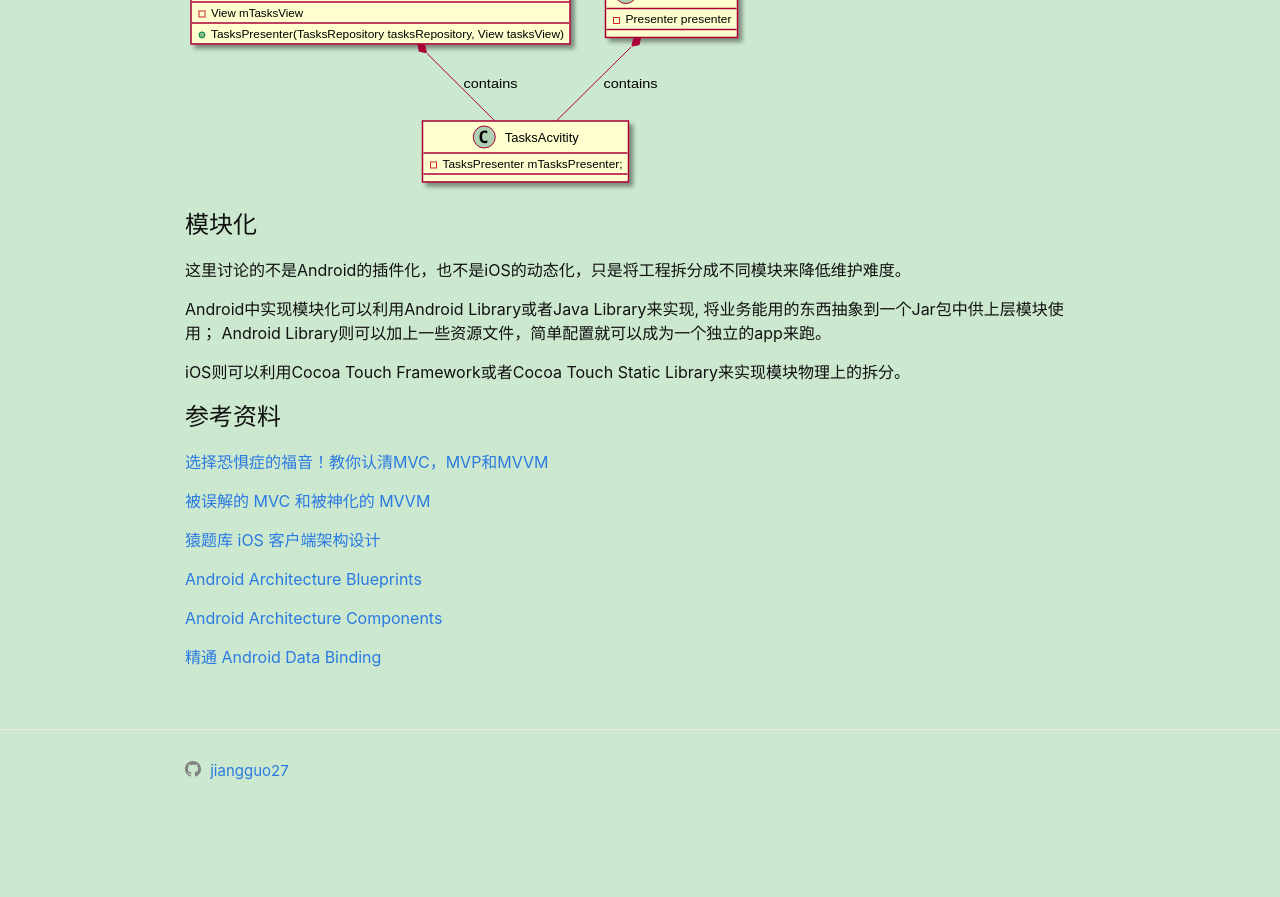
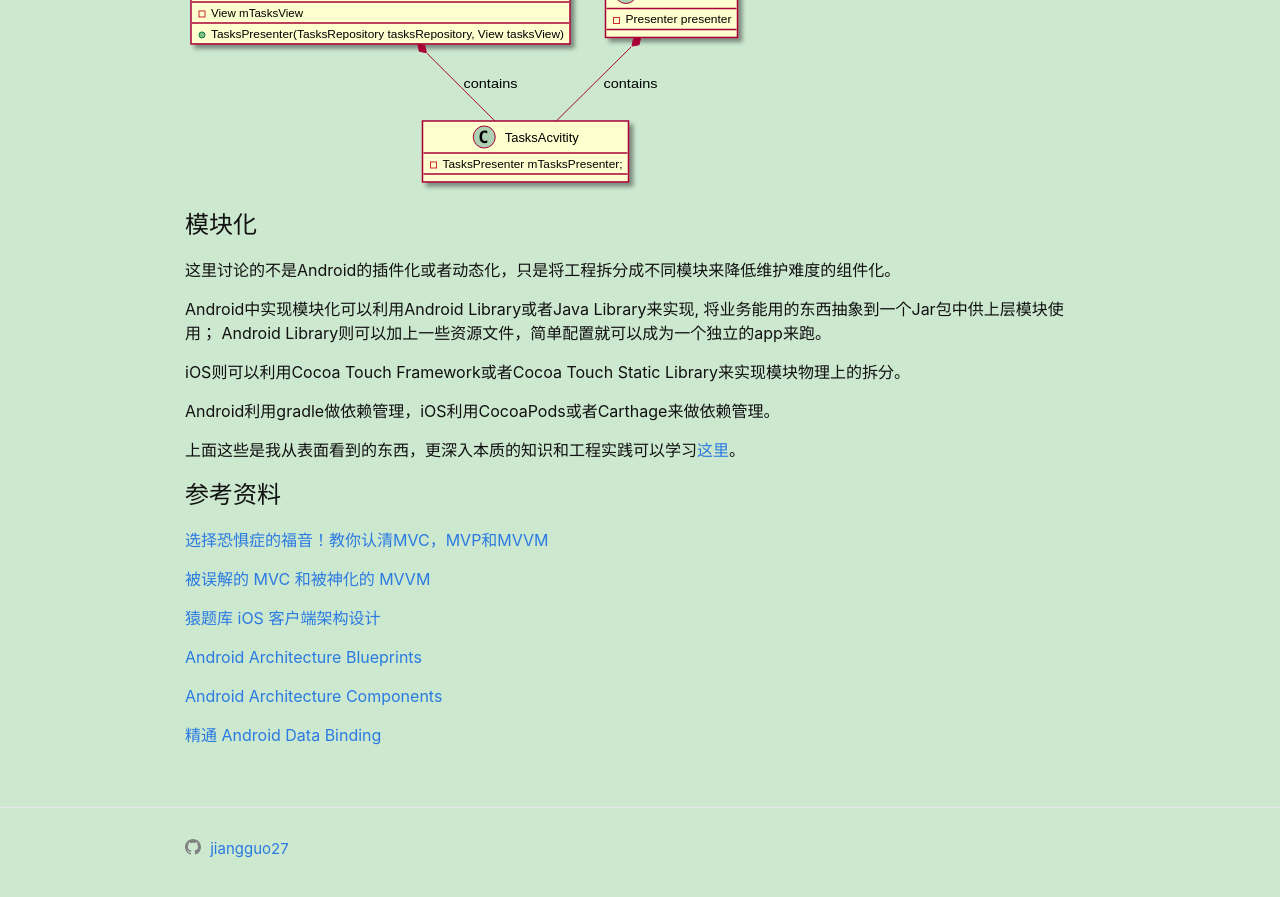
Before and after one commit to jiangguo27/jiangguo27.github.io, a Jekyll site: the page built from _posts/2018-03-19-Mobile-App-GUI-Architecture.md, in a window 1280 px wide and 900 px high, scrolled down 1958 px. Shown: the top 897 px of the window. Built offline with Jekyll 4.4.1, drawn with Linux system fonts in a browser that asks for light colours; before the commit the page ends 2801 px from its top, so only the background shows below that.

Commit message:
chore: update

```diff
--- a/_posts/2018-03-19-Mobile-App-GUI-Architecture.md
+++ b/_posts/2018-03-19-Mobile-App-GUI-Architecture.md
@@ -39,12 +39,16 @@ categories: app
 
 # 模块化
 
-这里讨论的不是Android的插件化，也不是iOS的动态化，只是将工程拆分成不同模块来降低维护难度。
+这里讨论的不是Android的插件化或者动态化，只是将工程拆分成不同模块来降低维护难度的组件化。
 
 Android中实现模块化可以利用Android Library或者Java Library来实现, 将业务能用的东西抽象到一个Jar包中供上层模块使用；
 Android Library则可以加上一些资源文件，简单配置就可以成为一个独立的app来跑。
 
 iOS则可以利用Cocoa Touch Framework或者Cocoa Touch Static Library来实现模块物理上的拆分。
+
+Android利用gradle做依赖管理，iOS利用CocoaPods或者Carthage来做依赖管理。
+
+上面这些是我从表面看到的东西，更深入本质的知识和工程实践可以学习[这里](https://github.com/mqzhangw/AndroidComponent)。
 
 # 参考资料
 
```
